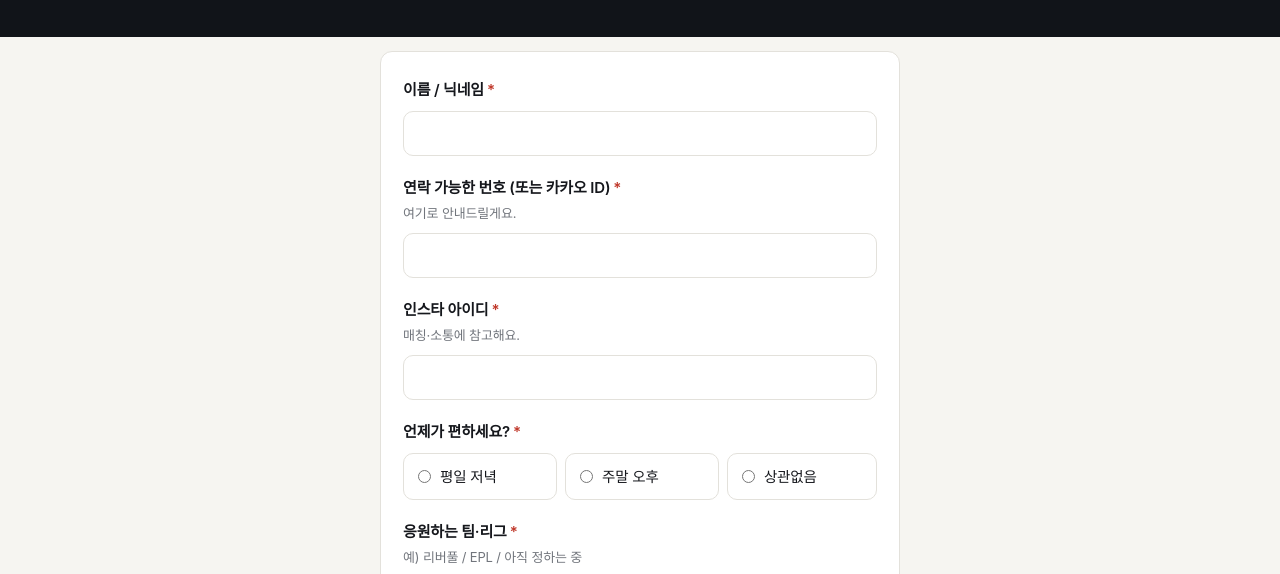
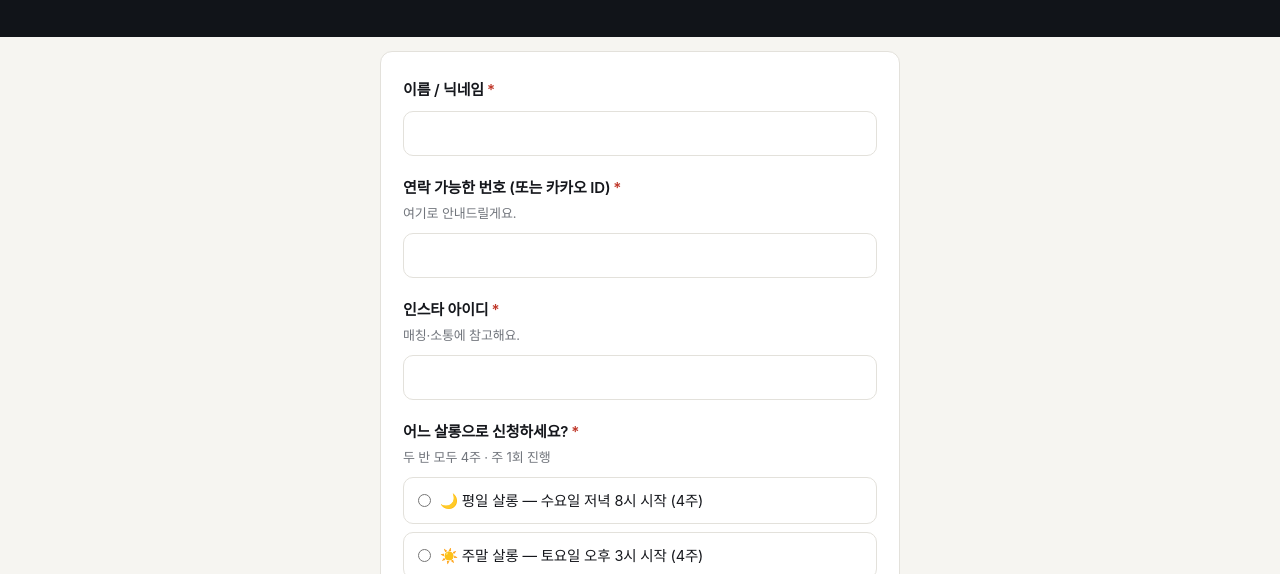
Before and after one commit to oof-seoul/oof-seoul.github.io, a plain HTML site: page apply.html in a window 1280 px wide. Shown: the part 193-767 px from the top of the page. Drawn offline with Linux system fonts and the light colour scheme; a web font is replaced by a local one.

Commit message:
Update apply.html

```diff
--- a/apply.html
+++ b/apply.html
@@ -50,11 +50,11 @@
     <div class="q"><label class="qlabel">이름 / 닉네임<span class="req">*</span></label><input type="text" name="name"></div>
     <div class="q"><label class="qlabel">연락 가능한 번호 (또는 카카오 ID)<span class="req">*</span><div class="hint">여기로 안내드릴게요.</div></label><input type="text" name="contact"></div>
     <div class="q"><label class="qlabel">인스타 아이디<span class="req">*</span><div class="hint">매칭·소통에 참고해요.</div></label><input type="text" name="sns"></div>
-    <div class="q"><label class="qlabel">언제가 편하세요?<span class="req">*</span></label>
-      <div class="opts" data-radio="cohort">
-        <label class="opt"><input type="radio" name="cohort" value="평일 저녁"><span>평일 저녁</span></label>
-        <label class="opt"><input type="radio" name="cohort" value="주말 오후"><span>주말 오후</span></label>
-        <label class="opt"><input type="radio" name="cohort" value="상관없음"><span>상관없음</span></label>
+    <div class="q"><label class="qlabel">어느 살롱으로 신청하세요?<span class="req">*</span><div class="hint">두 반 모두 4주 · 주 1회 진행</div></label>
+      <div class="opts" data-radio="cohort" style="flex-direction:column;">
+        <label class="opt"><input type="radio" name="cohort" value="평일 살롱 · 수 20시"><span>🌙 평일 살롱 — 수요일 저녁 8시 시작 (4주)</span></label>
+        <label class="opt"><input type="radio" name="cohort" value="주말 살롱 · 토 15시"><span>☀️ 주말 살롱 — 토요일 오후 3시 시작 (4주)</span></label>
+        <label class="opt"><input type="radio" name="cohort" value="둘 다 가능"><span>둘 다 가능 (매칭에 맡길게요)</span></label>
       </div></div>
     <div class="q"><label class="qlabel">응원하는 팀·리그<span class="req">*</span><div class="hint">예) 리버풀 / EPL / 아직 정하는 중</div></label><input type="text" name="team" placeholder="예) 리버풀 / EPL / 아직 정하는 중"></div>
     <div class="q"><label class="qlabel">하고 싶은 말<span class="req">*</span><div class="hint">궁금한 점이나 한마디 편하게!</div></label><textarea name="motive" placeholder="편하게 남겨주세요 :)"></textarea></div>
```
